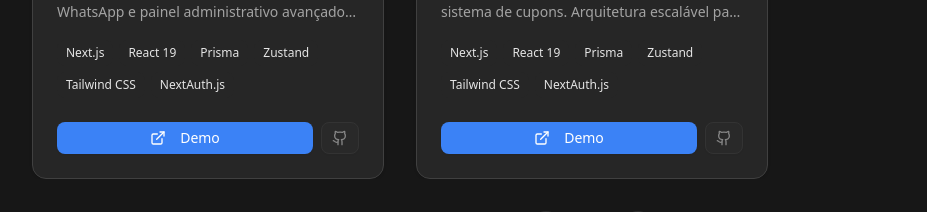
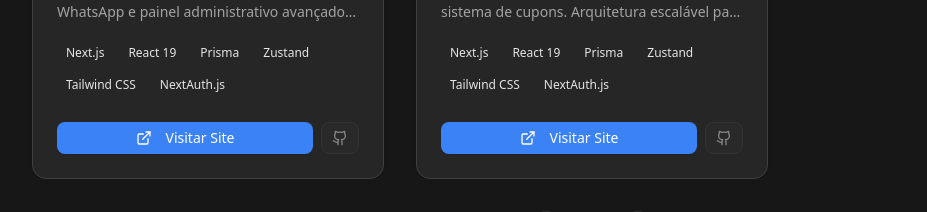
Before and after one commit to Williamlp-dev/portfolio, a Next.js app: page / in a window 1280 px wide. Shown: the part 3580-3792 px from the top of the page, without its empty margins (48-975 px from the left). Built offline with nearby package versions, Linux system fonts and the light colour scheme.

Commit message:
refactor: remove commented sections in ProjectCard component and update demo link text

```diff
--- a/src/components/ui/project-card.tsx
+++ b/src/components/ui/project-card.tsx
@@ -21,7 +21,6 @@ export function ProjectCard({ project, index }: ProjectCardProps) {
         viewport={{ once: true }}
         whileInView={{ scale: 1, opacity: 1 }}
       >
-        {/* Status Badge */}
         <Badge
           className="absolute top-3 right-3 z-20"
           variant={project.status === "Concluído" ? "default" : "secondary"}
@@ -29,7 +28,6 @@ export function ProjectCard({ project, index }: ProjectCardProps) {
           {project.status}
         </Badge>
 
-        {/* Image Section */}
         <div className="relative h-64 w-full overflow-hidden">
           <img
             alt={project.title}
@@ -40,9 +38,7 @@ export function ProjectCard({ project, index }: ProjectCardProps) {
           />
         </div>
 
-        {/* Content Section */}
         <div className="space-y-4 p-6">
-          {/* Header */}
           <div className="flex items-center gap-3">
             <div className={`rounded-lg p-2 ${project.color}`}>
               <Icon className="h-5 w-5" />
@@ -58,12 +54,10 @@ export function ProjectCard({ project, index }: ProjectCardProps) {
             </div>
           </div>
 
-          {/* Description */}
           <p className="line-clamp-3 text-muted-foreground text-sm leading-relaxed">
             {project.description}
           </p>
 
-          {/* Tags */}
           <div className="flex flex-wrap gap-1.5">
             {project.tags.map((tag) => (
               <Badge
@@ -76,12 +70,11 @@ export function ProjectCard({ project, index }: ProjectCardProps) {
             ))}
           </div>
 
-          {/* Actions */}
           <div className="flex gap-2 pt-2">
             <Button asChild className="flex-1" size="sm">
               <a href={project.demo} rel="noopener noreferrer" target="_blank">
                 <ExternalLink className="mr-2 h-4 w-4" />
-                Demo
+                Visitar Site
               </a>
             </Button>
             <Button
```
